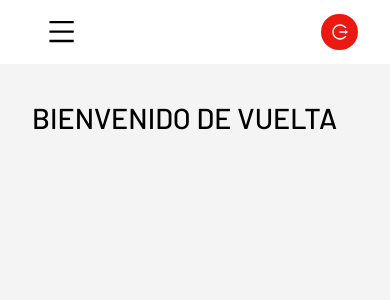
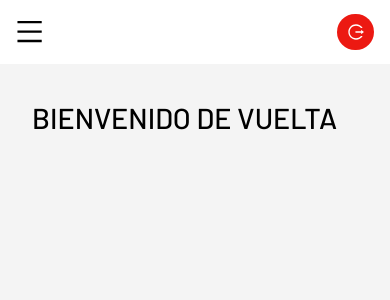
Before and after one commit to eduardoomh/promotersV2, a Next.js app: page / in a window 390 px wide. Shown: the top 300 px of the page. Built offline with nearby package versions, Linux system fonts and the light colour scheme.

Commit message:
change mobile header padding

```diff
--- a/src/components/layout/MainLayout.module.css
+++ b/src/components/layout/MainLayout.module.css
@@ -49,7 +49,7 @@
         align-items: center;
         font-size: 1.7rem;
         cursor: pointer;
-        padding: 1rem;
+        padding: 1rem 1rem 1rem 0;
     }
 
     .logo_content,
@@ -106,7 +106,7 @@
         cursor: pointer;
     }
     .header {
-        padding: 1rem 2rem;
+        padding: 1rem;
         height: 4rem;
     }
 
```
